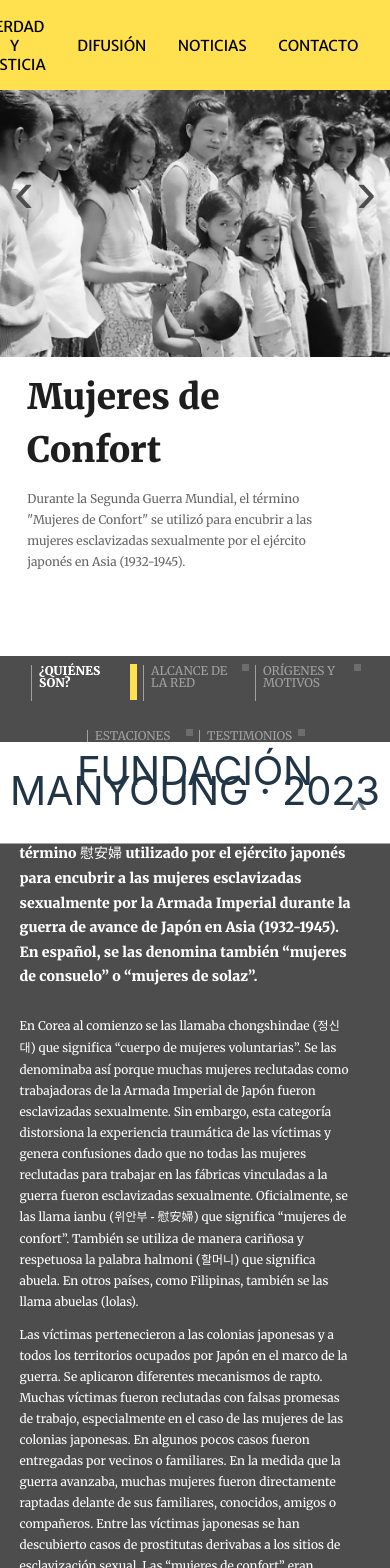
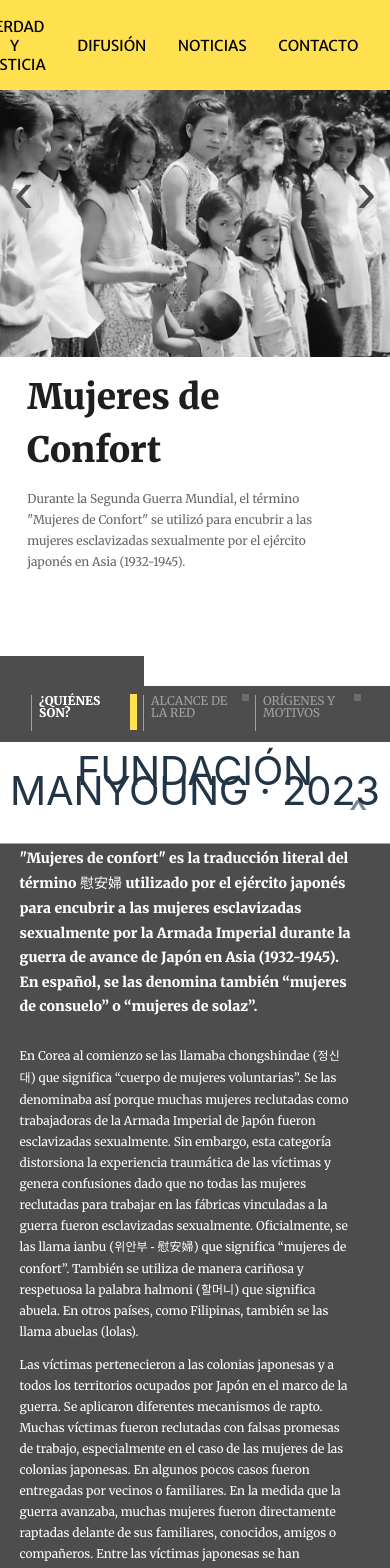
Before and after one commit to AAlejof/WWII-ComfortWomen, a React (Vite) app in the folder client/: page / in a window 390 px wide. Shown: the top 1568 px of the page. Built offline with nearby package versions, Linux system fonts and the light colour scheme.

Commit message:
WIP responsive view

```diff
--- a/client/src/components/ComfortWomen/ComfortWomen.module.css
+++ b/client/src/components/ComfortWomen/ComfortWomen.module.css
@@ -85,6 +85,8 @@
         background-color: #4D4D4D;
         width: 100vw;
         height: max-content;
+        border-top: 30px solid ;
+        border-image: linear-gradient(to right, #4D4D4D 37%, #FFF 37%) 1;
     }
 
     .titleDiv {
```
